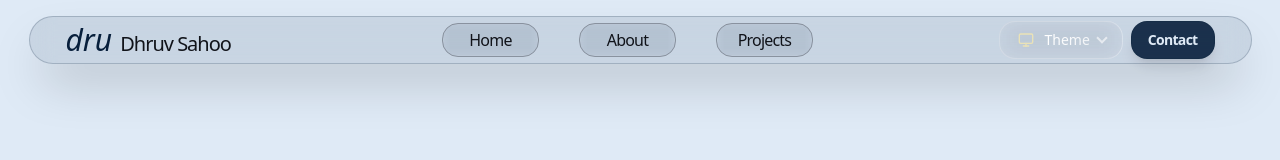
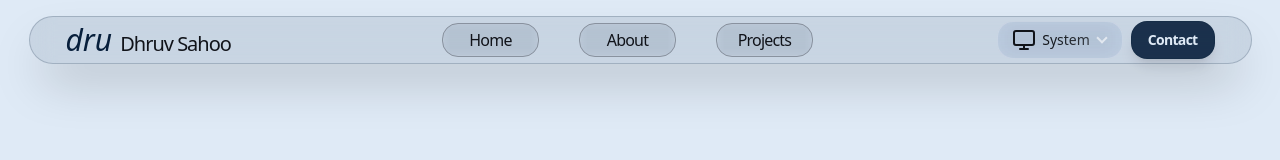
Before and after one commit to Dru-429/portfolio, a Next.js app: page / in a window 1280 px wide. Shown: the top 160 px of the page. Built offline with nearby package versions, Linux system fonts and the light colour scheme.

Commit message:
Ench/Theme Toggler

```diff
--- a/app/components/heroSection/ModeToggle.jsx
+++ b/app/components/heroSection/ModeToggle.jsx
@@ -3,14 +3,6 @@
 import * as React from "react"
 import { Moon, Sun, Monitor, Palette } from "lucide-react"
 import { useTheme } from "next-themes"
-import { Button } from "@/components/ui/button"
-import {
-  DropdownMenu,
-  DropdownMenuContent,
-  DropdownMenuItem,
-  DropdownMenuTrigger,
-  DropdownMenuSeparator,
-} from "@/components/ui/dropdown-menu"
 
 export function ModeToggle() {
   const { theme, setTheme } = useTheme()
@@ -37,85 +29,51 @@ export function ModeToggle() {
     },
   ]
 
-  const getCurrentIcon = () => {
-    switch (theme) {
-      case "light":
-        return Sun
-      case "dark":
-        return Moon
-      case "system":
-        return Monitor
-      default:
-        return Sun
-    }
-  }
-
-  const CurrentIcon = getCurrentIcon()
+  const CurrentIcon = {
+    light: Sun,
+    dark: Moon,
+    system: Monitor,
+  } || Sun
 
   return (
-    <DropdownMenu open={isOpen} onOpenChange={setIsOpen}>
-      <DropdownMenuTrigger asChild>
-        <Button
-          variant="ghost"
-          className="group relative overflow-hidden backdrop-blur-md bg-white/10 hover:bg-white/20 border border-white/20 hover:border-white/30 rounded-2xl px-4 py-2 h-auto min-w-[100px] transition-all duration-500 hover:scale-105 hover:shadow-lg hover:shadow-white/10"
+    <div className="relative inline-block text-left">
+      <button
+        onClick={() => setIsOpen(!isOpen)}
+        className="group relative overflow-hidden backdrop-blur-md bg-primary/10 hover:bg-primary/20 border border-white/20 hover:border-secondary/20 rounded-2xl px-4 py-2 h-auto min-w-[100px] transition-all duration-500 hover:scale-105 hover:shadow-md hover:shadow-background/10"
       >
-          {/* Animated background gradient */}
-          <div className="absolute inset-0 bg-gradient-to-r from--500/20 via-pink-500/20 to-blue-500/20 opacity-0 group-hover:opacity-100 transition-opacity duration-500" />
+        <div className="absolute inset-0 bg-gradient-to-r from-primary-500/20 via-backgorund-500/20 to-accent-500/20 opacity-0 group-hover:opacity-100 transition-opacity duration-500" />
 
-          {/* Icon container with morphing animation */}
-          <div className="relative flex items-center gap-2 z-10">
+        <div className="relative flex items-center gap-2 z-10 text-foreground">
           <div className="relative w-5 h-5 flex items-center justify-center">
-              {/* Light mode icon */}
-              <Sun
-                className={`absolute transition-all duration-700 ease-in-out ${
-                  theme === "light" ? "scale-100 rotate-0 opacity-100" : "scale-0 rotate-180 opacity-0"
-                }`}
-              />
+            <Sun className={`absolute transition-all duration-700 ease-in-out ${theme === "light" ? "scale-100 rotate-0 opacity-100" : "scale-0 rotate-180 opacity-0"}`} />
+            <Moon className={`absolute transition-all duration-700 ease-in-out ${theme === "dark" ? "scale-100 rotate-0 opacity-100" : "scale-0 -rotate-180 opacity-0"}`} />
+            <Monitor className={`absolute transition-all duration-700 ease-in-out ${theme === "system" ? "scale-100 rotate-0 opacity-100" : "scale-0 rotate-90 opacity-0"}`} />
+          </div>
 
-              {/* Dark mode icon */}
-              <Moon
-                className={`absolute transition-all duration-700 ease-in-out ${
-                  theme === "dark" ? "scale-100 rotate-0 opacity-100" : "scale-0 -rotate-180 opacity-0"
-                }`}
-              />
+          <span className="hidden md:inline text-sm font-medium bg-gradient-to-r from-foreground to-foreground/80 bg-clip-text text-transparent group-hover:from-accent-200 group-hover:to-background-200 transition-all duration-500">
+            {
+              theme === "light"
+                ? " Light"
+                : theme === "dark"
+                ? " Dark"
+                : " System"
+            }
+          </span>
 
-              {/* System mode icon */}
-              <Monitor
-                className={`absolute transition-all duration-700 ease-in-out ${
-                  theme === "system" ? "scale-100 rotate-0 opacity-100" : "scale-0 rotate-90 opacity-0"
-                }`}
+          <div
+            className={`w-2 h-2 border-r-2 border-b-2 border-white/60 transform transition-transform duration-300 ${isOpen ? "-rotate-45 translate-y-0.5" : "rotate-45 -translate-y-0.5"}`}
           />
         </div>
 
-            {/* Text with gradient */}
-            <span className="hidden md:inline text-sm font-medium bg-gradient-to-r from-white to-white/80 bg-clip-text text-transparent group-hover:from-purple-200 group-hover:to-pink-200 transition-all duration-500">
-              Theme
-            </span>
+        <div className="absolute inset-0 rounded-2xl bg-gradient-to-r from-purple-500/0 via-pink-500/0 to-blue-500/0 group-hover:from-purple-500/10 group-hover:via-pink-500/10 group-hover:to-blue-500/10 transition-all duration-500 blur-xl" />
+      </button>
 
-            {/* Dropdown indicator */}
-            <div
-              className={`w-2 h-2 border-r-2 border-b-2 border-white/60 transform transition-transform duration-300 ${
-                isOpen ? "-rotate-45 translate-y-0.5" : "rotate-45 -translate-y-0.5"
-              }`}
-            />
-          </div>
-
-          {/* Hover glow effect */}
-          <div className="absolute inset-0 rounded-2xl bg-gradient-to-r from-purple-500/0 via-pink-500/0 to-blue-500/0 group-hover:from-purple-500/10 group-hover:via-pink-500/10 group-hover:to-blue-500/10 transition-all duration-500 blur-xl" />
-        </Button>
-      </DropdownMenuTrigger>
-
-      <DropdownMenuContent
-        align="end"
-        className="w-56 mt-2 backdrop-blur-xl bg-white/10 border border-white/20 rounded-2xl shadow-2xl shadow-black/20 overflow-hidden"
-        sideOffset={8}
-      >
+      {isOpen && (
+        <div className="absolute right-0 z-50 mt-2 w-56 backdrop-blur-xl bg-secondary/10 border border-white/20 rounded-2xl shadow-2xl shadow-black/20 overflow-hidden">
           {/* Header */}
-        <div className="px-4 py-3 border-b border-white/10">
-          <div className="flex items-center gap-2">
-            <Palette className="w-4 h-4 text-white/80" />
-            <span className="text-sm font-semibold text-white/90">Choose Theme</span>
-          </div>
+          <div className="px-4 py-3 border-b border-white/10 flex items-center gap-2">
+            <Palette className="w-4 h-4 text-foreground/80" />
+            <span className="text-sm font-semibold text-foreground/90">Choose Theme</span>
           </div>
 
           {/* Theme Options */}
@@ -125,33 +83,33 @@ export function ModeToggle() {
               const isSelected = theme === option.value
 
               return (
-              <DropdownMenuItem
+                <div
                   key={option.value}
-                onClick={() => setTheme(option.value)}
-                className={`group relative overflow-hidden rounded-xl p-3 cursor-pointer transition-all duration-300 hover:bg-white/10 focus:bg-white/10 ${
-                  isSelected ? "bg-white/15 shadow-lg" : ""
+                  onClick={() => {
+                    setTheme(option.value)
+                    setIsOpen(false)
+                  }}
+                  className={`group relative overflow-hidden rounded-xl p-2 mb-2 cursor-pointer transition-all duration-300 hover:bg-white/10 ${
+                    isSelected ? "bg-secondary/15 shadow-md" : ""
                   }`}
-                style={{ animationDelay: `${index * 50}ms` }}
                 >
-                {/* Selection indicator */}
                   {isSelected && (
-                  <div className="absolute left-0 top-0 bottom-0 w-1 bg-gradient-to-b from-purple-400 to-pink-400 rounded-r-full" />
+                    <div className="absolute left-0 top-0 bottom-0 w-1 bg-gradient-to-b from-primary to-accent rounded-r-full" />
                   )}
 
-                {/* Content */}
                   <div className="flex items-center gap-3 relative z-10">
                     <div
                       className={`p-2 rounded-lg transition-all duration-300 ${
                         isSelected
-                        ? "bg-gradient-to-br from-purple-500/20 to-pink-500/20 shadow-lg"
-                        : "bg-white/5 group-hover:bg-white/10"
+                          ? "bg-gradient-to-br from-primary/60 to-accent/60 shadow-lg"
+                          : "bg-accent/5 group-hover:bg-secondary/10"
                       }`}
                     >
                       <Icon
                         className={`w-4 h-4 transition-all duration-300 ${
                           isSelected
-                          ? "text-white scale-110"
-                          : "text-white/70 group-hover:text-white group-hover:scale-105"
+                            ? "text-foreground scale-110"
+                            : "text-secondary/70 group-hover:text-foreground group-hover:scale-105"
                         }`}
                       />
                     </div>
@@ -159,36 +117,29 @@ export function ModeToggle() {
                     <div className="flex-1">
                       <div
                         className={`font-medium transition-colors duration-300 ${
-                        isSelected ? "text-white" : "text-white/80 group-hover:text-white"
+                          isSelected ? "text-foreground" : "text-foreground/80 group-hover:text-foreground"
                         }`}
                       >
                         {option.label}
                       </div>
-                    <div className="text-xs text-white/50 group-hover:text-white/70 transition-colors duration-300">
+                      <div className="text-xs text-foreground/50 group-hover:text-foreground/70 transition-colors duration-300">
                         {option.description}
                       </div>
                     </div>
 
-                  {/* Check mark for selected */}
                     {isSelected && (
-                    <div className="w-2 h-2 rounded-full bg-gradient-to-br from-purple-400 to-pink-400 animate-pulse" />
+                      <div className="w-2 h-2 rounded-full bg-gradient-to-br from-foreground to-secondary animate-pulse" />
                     )}
                   </div>
 
-                {/* Hover effect */}
                   <div className="absolute inset-0 bg-gradient-to-r from-purple-500/0 via-pink-500/0 to-blue-500/0 group-hover:from-purple-500/5 group-hover:via-pink-500/5 group-hover:to-blue-500/5 transition-all duration-500" />
-              </DropdownMenuItem>
+                </div>
               )
             })}
           </div>
 
-        <DropdownMenuSeparator className="bg-white/10" />
-
-        {/* Footer */}
-        <div className="px-4 py-2">
-          <div className="text-xs text-white/50 text-center">Theme preference saved automatically</div>
         </div>
-      </DropdownMenuContent>
-    </DropdownMenu>
+      )}
+    </div>
   )
 }
```
Lines whose indentation alone changed are shown as unchanged.
